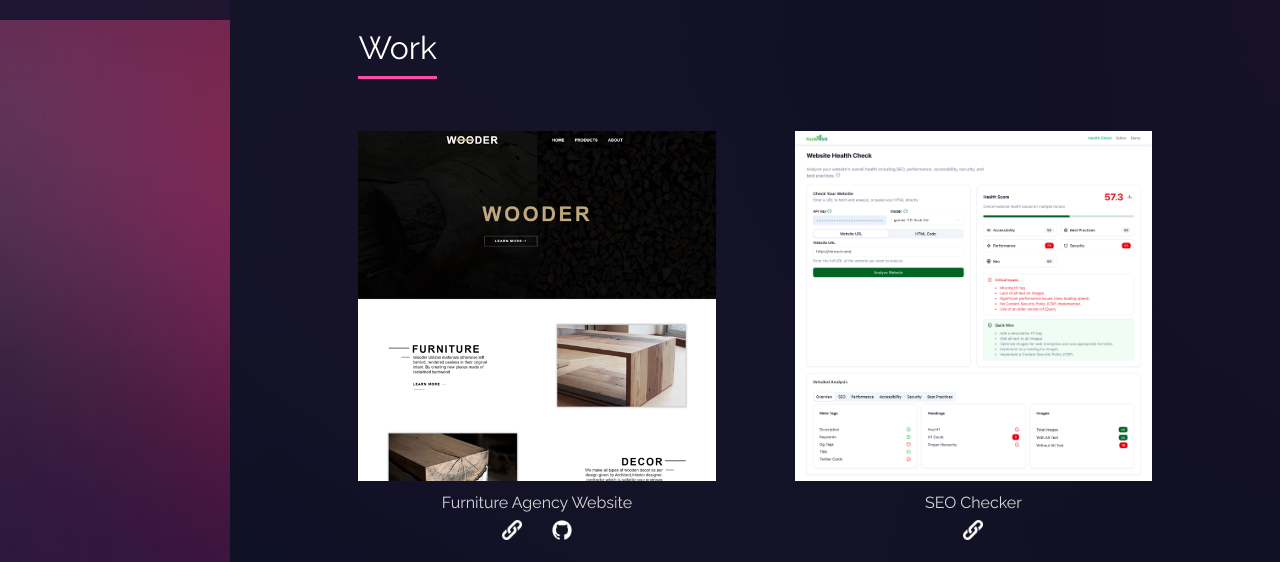
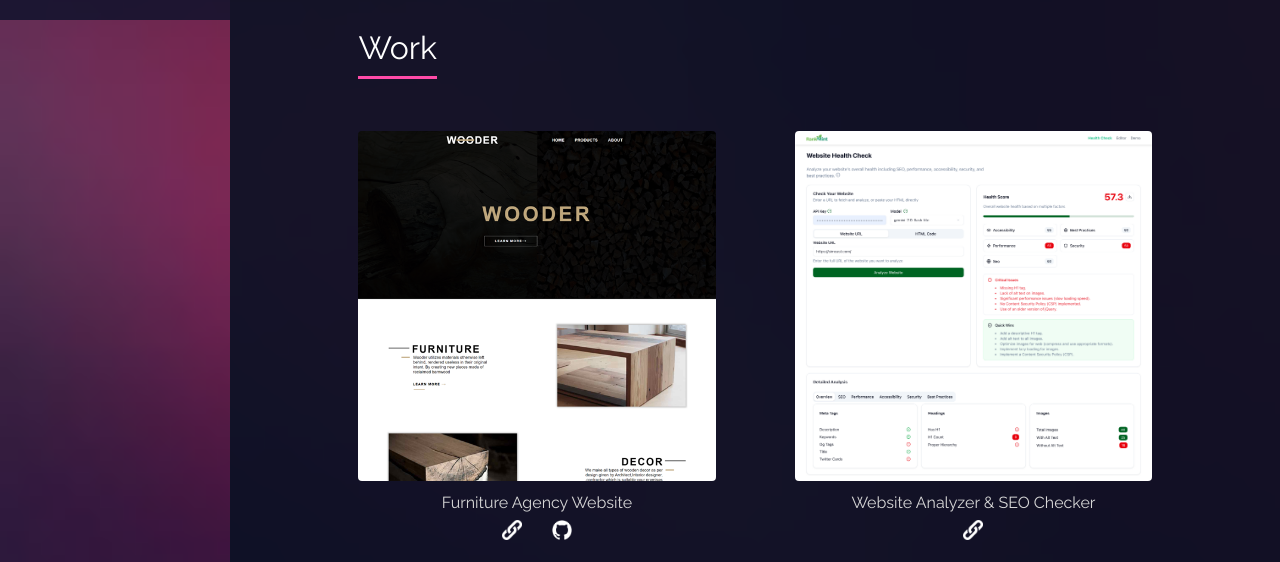
Before and after one commit to M-Bekheet/portfolio-live, a Next.js app: page / in a window 1280 px wide. Shown: the part 780-1342 px from the top of the page. Built offline with nearby package versions, Linux system fonts and the light colour scheme.

Commit message:
update SEO Checker label to "Website Analyzer & SEO Checker" and add border radius to sample images

```diff
--- a/app/ui/work/work.tsx
+++ b/app/ui/work/work.tsx
@@ -24,7 +24,7 @@ const samples = [
   ],
   // ["Restaurant Website", "https://restaurant-landing-sample.netlify.app/"],
   [
-    "SEO Checker",
+    "Website Analyzer & SEO Checker",
     "https://rankmint.vercel.app/",
   ],
   [
@@ -56,7 +56,9 @@ export const Work = () => {
               target="_blank"
               rel="noopener noreferrer"
             >
-              <Image src={images[i]} alt={sample[0]} fill />
+              <Image src={images[i]} alt={sample[0]} fill style={{
+                borderRadius: "4px",
+              }} />
             </a>
             <div className={styles.sampleName}>{sample[0]}</div>
 
```
